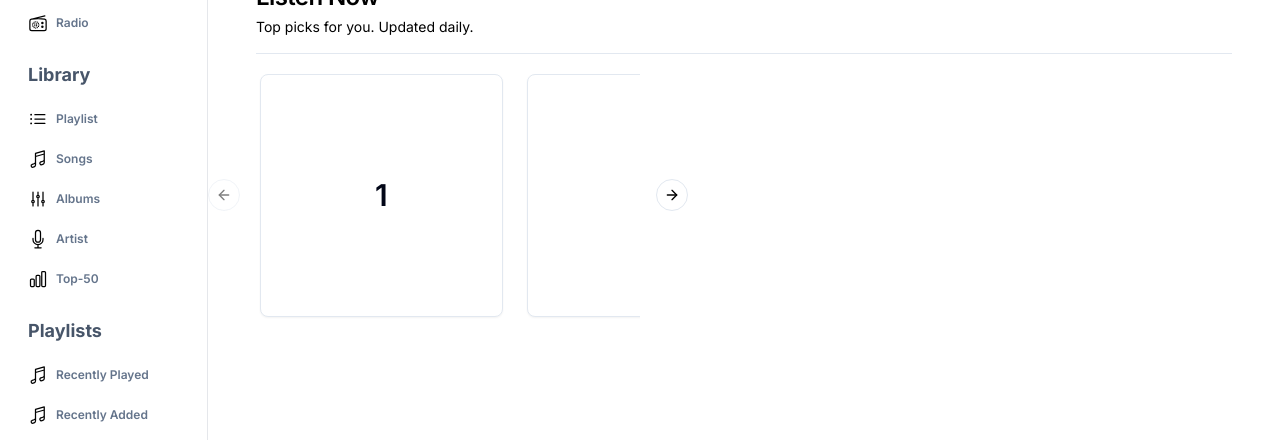
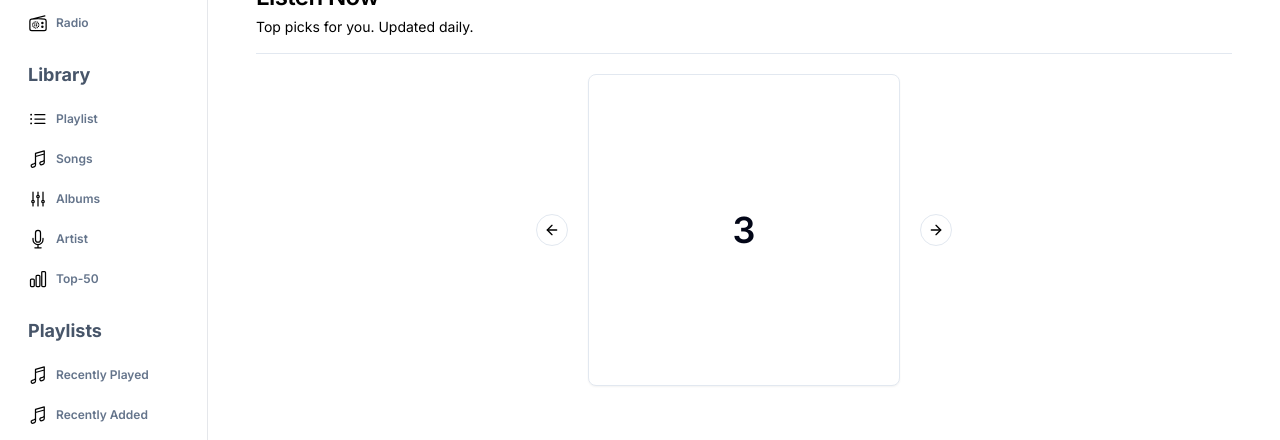
Before and after one commit to laguagu/music-app, a Next.js app: page / in a window 1280 px wide. Shown: the part 175-615 px from the top of the page. Built offline with nearby package versions, Linux system fonts and the light colour scheme.

Commit message:
feat: add shadcn Resizable component

```diff
--- a/components/ui/discover/music-carousel.tsx
+++ b/components/ui/discover/music-carousel.tsx
@@ -1,3 +1,7 @@
+"use client"
+import * as React from "react"
+import Autoplay from "embla-carousel-autoplay"
+
 import { Card, CardContent } from "@/components/ui/card"
 import {
   Carousel,
@@ -7,21 +11,25 @@
   CarouselPrevious,
 } from "@/components/ui/carousel"
 
-export default function CarouselSize() {
+export default function CarouselPlugin() {
+  const plugin = React.useRef(
+    Autoplay({ delay: 2000, stopOnInteraction: true })
+  )
+
   return (
     <Carousel
-      opts={{
-        align: "start",
-      }}
-      className="w-full max-w-sm"
+      plugins={[plugin.current]}
+      className="w-full max-w-xs mx-auto"
+      onMouseEnter={plugin.current.stop}
+      onMouseLeave={plugin.current.reset}
     >
       <CarouselContent>
         {Array.from({ length: 5 }).map((_, index) => (
-          <CarouselItem key={index} className="md:basis-1/2 lg:basis-2/3">
+          <CarouselItem key={index}>
             <div className="p-1">
               <Card>
                 <CardContent className="flex aspect-square items-center justify-center p-6">
-                  <span className="text-3xl font-semibold">{index + 1}</span>
+                  <span className="text-4xl font-semibold">{index + 1}</span>
                 </CardContent>
               </Card>
             </div>
--- /dev/null
+++ b/components/ui/resizable.tsx
@@ -0,0 +1,45 @@
+"use client"
+
+import { GripVertical } from "lucide-react"
+import * as ResizablePrimitive from "react-resizable-panels"
+
+import { cn } from "@/lib/utils"
+
+const ResizablePanelGroup = ({
+  className,
+  ...props
+}: React.ComponentProps<typeof ResizablePrimitive.PanelGroup>) => (
+  <ResizablePrimitive.PanelGroup
+    className={cn(
+      "flex h-full w-full data-[panel-group-direction=vertical]:flex-col",
+      className
+    )}
+    {...props}
+  />
+)
+
+const ResizablePanel = ResizablePrimitive.Panel
+
+const ResizableHandle = ({
+  withHandle,
+  className,
+  ...props
+}: React.ComponentProps<typeof ResizablePrimitive.PanelResizeHandle> & {
+  withHandle?: boolean
+}) => (
+  <ResizablePrimitive.PanelResizeHandle
+    className={cn(
+      "relative flex w-px items-center justify-center bg-slate-200 after:absolute after:inset-y-0 after:left-1/2 after:w-1 after:-translate-x-1/2 focus-visible:outline-none focus-visible:ring-1 focus-visible:ring-slate-950 focus-visible:ring-offset-1 data-[panel-group-direction=vertical]:h-px data-[panel-group-direction=vertical]:w-full data-[panel-group-direction=vertical]:after:left-0 data-[panel-group-direction=vertical]:after:h-1 data-[panel-group-direction=vertical]:after:w-full data-[panel-group-direction=vertical]:after:-translate-y-1/2 data-[panel-group-direction=vertical]:after:translate-x-0 [&[data-panel-group-direction=vertical]>div]:rotate-90 dark:bg-slate-800 dark:focus-visible:ring-slate-300",
+      className
+    )}
+    {...props}
+  >
+    {withHandle && (
+      <div className="z-10 flex h-4 w-3 items-center justify-center rounded-sm border border-slate-200 bg-slate-200 dark:border-slate-800 dark:bg-slate-800">
+        <GripVertical className="h-2.5 w-2.5" />
+      </div>
+    )}
+  </ResizablePrimitive.PanelResizeHandle>
+)
+
+export { ResizablePanelGroup, ResizablePanel, ResizableHandle }
--- a/package.json
+++ b/package.json
@@ -19,11 +19,13 @@
     "class-variance-authority": "^0.7.0",
     "classnames": "^2.5.1",
     "clsx": "^2.1.0",
+    "embla-carousel-autoplay": "^8.0.0-rc22",
     "embla-carousel-react": "^8.0.0-rc22",
     "lucide-react": "^0.315.0",
     "next": "14.1.0",
     "react": "^18",
     "react-dom": "^18",
+    "react-resizable-panels": "^2.0.3",
     "tailwind-merge": "^2.2.1",
     "tailwindcss-animate": "^1.0.7"
   },
```
Also changed, not shown: 1 other file (tests, documents, lock files or other folders).
